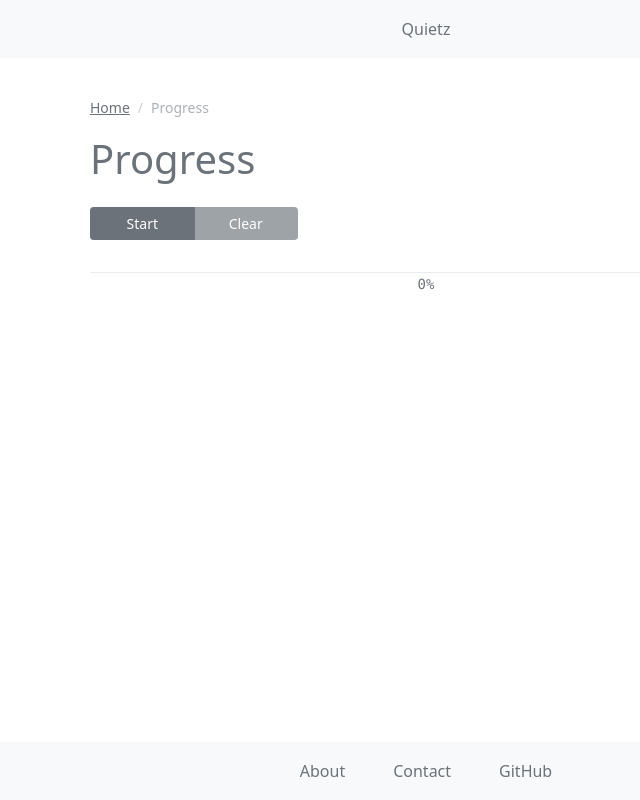
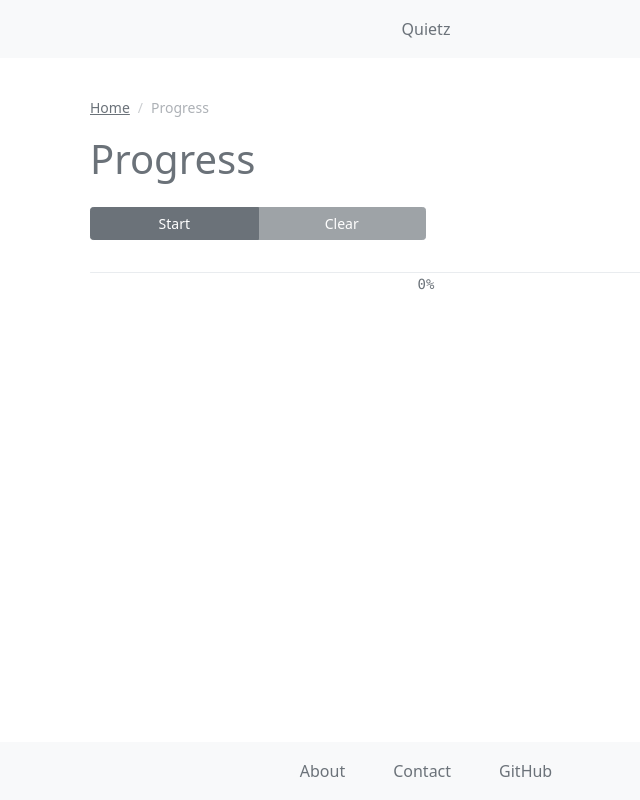
Before and after one commit to jamband/quietz, a Nuxt app: page /progress in a window 1280 px wide. Shown: the whole page, without its empty margins (214-854 px from the left). Built offline with nearby package versions, Linux system fonts and the light colour scheme.

Commit message:
Improve some styles

```diff
--- a/src/pages/progress.vue
+++ b/src/pages/progress.vue
@@ -34,16 +34,15 @@ const clear = () => {
   <div>
     <ThePage title="Progress" />
     <h1>Progress</h1>
-    <div class="row">
     <div
-        class="btn-group btn-group-sm my-3 col-6 col-md-4"
+      class="btn-group btn-group-sm my-3 w-50"
       role="group"
       aria-label="Progress"
     >
       <button
         :disabled="bar === 100"
         type="button"
-          class="btn btn-primary w-25"
+        class="btn btn-primary w-50"
         @click="toggle()"
       >
         {{ toggleButtonText }}
@@ -51,12 +50,11 @@ const clear = () => {
       <button
         :disabled="bar === 0"
         type="button"
-          class="btn btn-primary w-25"
+        class="btn btn-primary w-50"
         @click="clear()"
       >
         Clear
       </button>
-      </div>
     </div>
     <div class="progress mt-3" :class="$style.bar">
       <div
```
Lines whose indentation alone changed are shown as unchanged.
